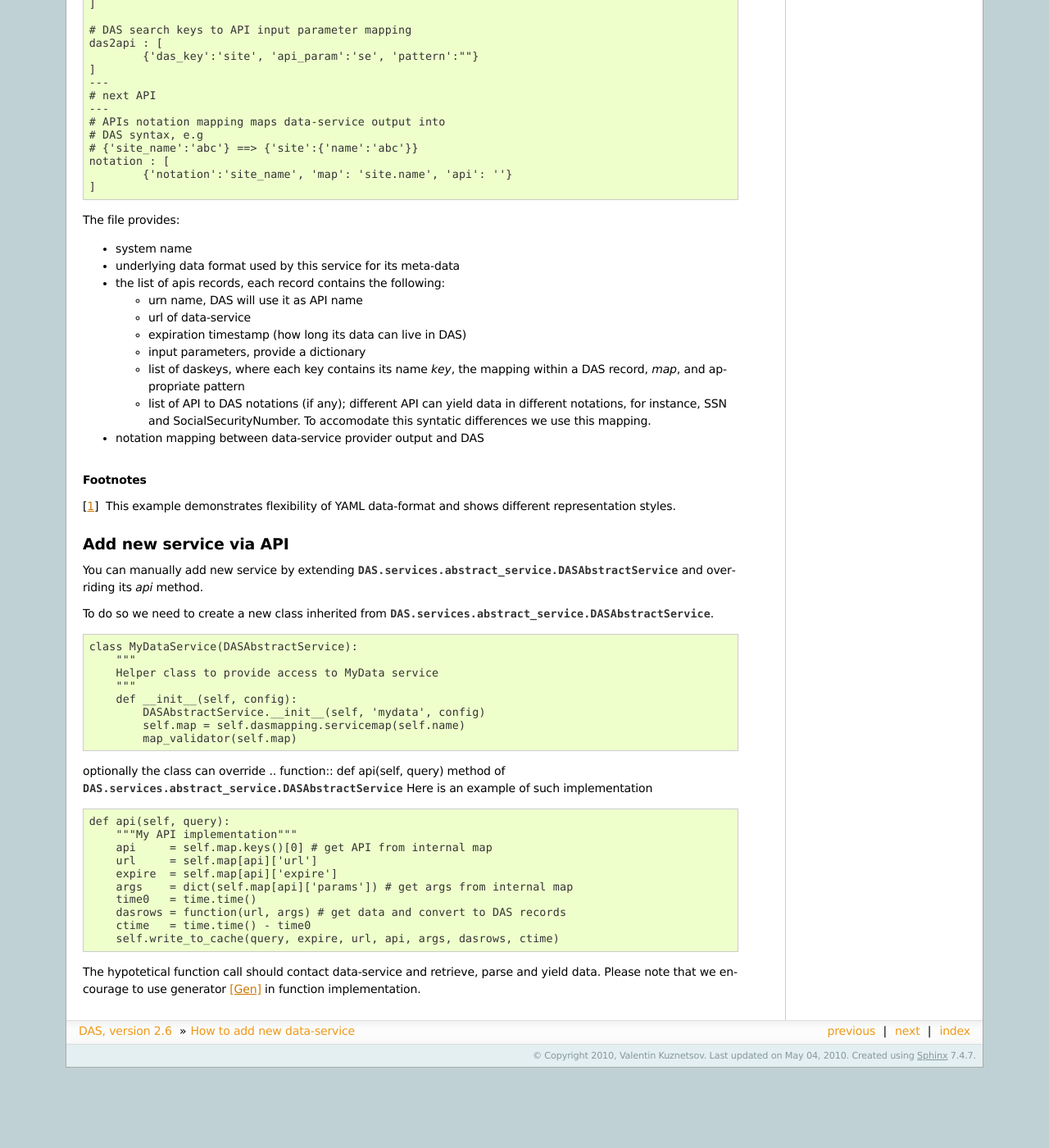
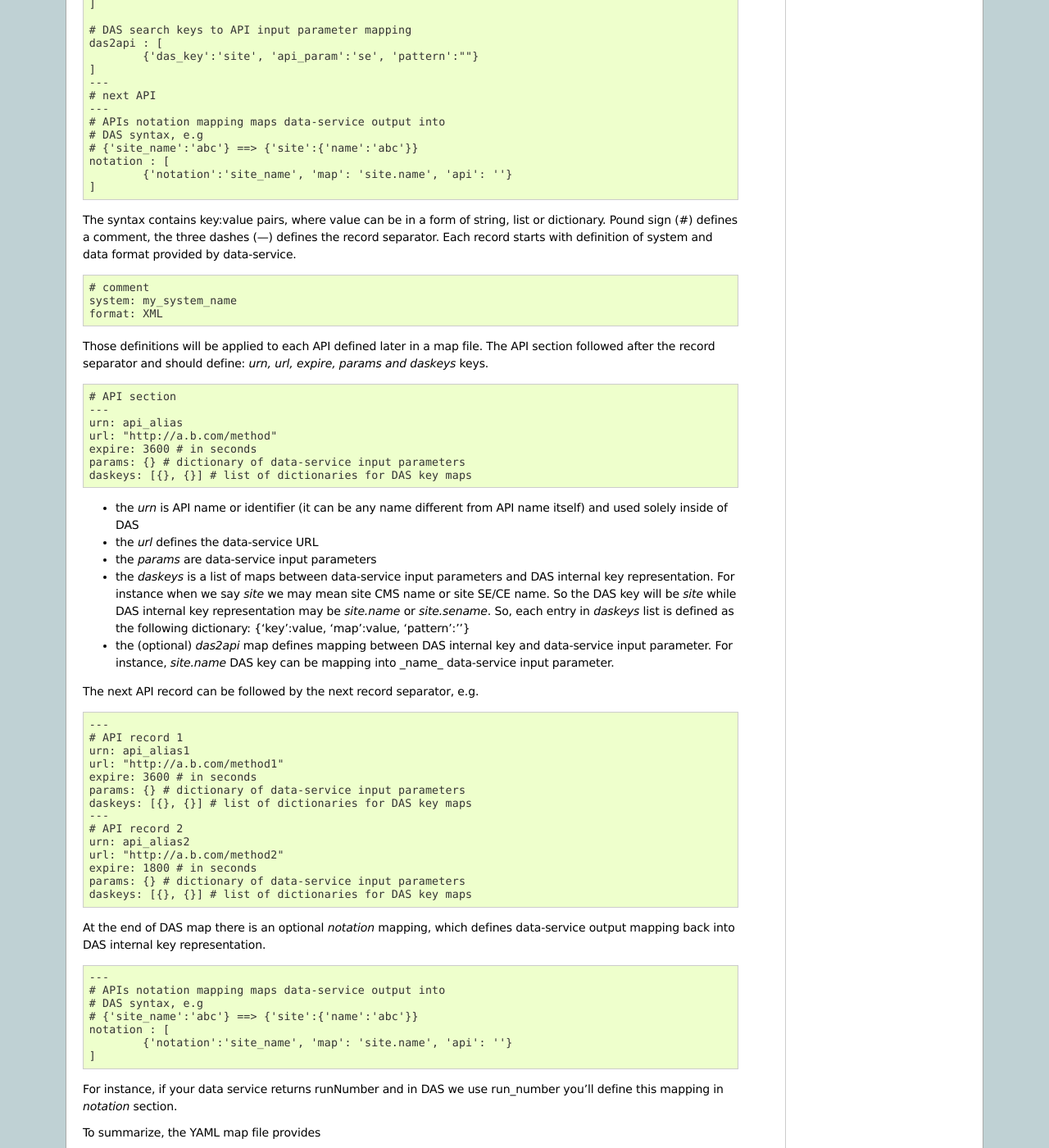
Before and after one commit to dmwm/DAS, a Sphinx documentation site: the page built from doc/sphinx/new_service.rst, in a window 1280 px wide and 1400 px high, scrolled down 655 px. Shown: the whole window at 82% size. Built offline with Sphinx 7.4.7, drawn with Linux system fonts in a browser that asks for light colours; the version number is read from the project's files by our own code; before the commit the page ends 1957 px from its top, so only the background shows below that; some of the changed text lies outside the part shown.

Commit message:
Update doc
git-svn-id: svn+ssh://svn.cern.ch/reps/CMSDMWM/DAS/trunk@1102 4525493e-7705-40b1-a816-d608a930855b

```diff
--- a/doc/sphinx/new_service.rst
+++ b/doc/sphinx/new_service.rst
@@ -55,7 +55,86 @@ in Python we use python YAML library. Here is an example of such configuration
             {'notation':'site_name', 'map': 'site.name', 'api': ''}
     ]
 
-The file provides:
+The syntax contains key:value pairs, where value can be in a
+form of string, list or dictionary. Pound sign (#) defines a
+comment, the three dashes (---) defines the record separator.
+Each record starts with definition of system and data format
+provided by data-service.
+
+.. doctest::
+
+   # comment
+   system: my_system_name
+   format: XML
+
+Those definitions will be applied to each API defined later in
+a map file.
+The API section followed after the record separator and should define:
+*urn, url, expire, params and daskeys* keys.
+
+.. doctest::
+
+   # API section
+   ---
+   urn: api_alias
+   url: "http://a.b.com/method"
+   expire: 3600 # in seconds
+   params: {} # dictionary of data-service input parameters
+   daskeys: [{}, {}] # list of dictionaries for DAS key maps
+
+- the *urn* is API name or identifier (it can be any name different from
+  API name itself) and used solely inside of DAS
+- the *url* defines the data-service URL
+- the *params* are data-service input parameters
+- the *daskeys* is a list of maps between data-service input parameters
+  and DAS internal key representation. For instance when we
+  say *site* we may mean site CMS name or site SE/CE name.
+  So the DAS key will be *site* while DAS internal key
+  representation may be *site.name* or *site.sename*. So, each entry in
+  *daskeys* list is defined as the following dictionary:
+  {'key':value, 'map':value, 'pattern':''}
+- the (optional) *das2api* map defines mapping between DAS internal
+  key and data-service input parameter. For instance, *site.name*
+  DAS key can be mapping into _name_ data-service input parameter.
+
+The next API record can be followed by the next record separator, e.g.
+
+.. doctest::
+
+   ---
+   # API record 1
+   urn: api_alias1
+   url: "http://a.b.com/method1"
+   expire: 3600 # in seconds
+   params: {} # dictionary of data-service input parameters
+   daskeys: [{}, {}] # list of dictionaries for DAS key maps
+   ---
+   # API record 2
+   urn: api_alias2
+   url: "http://a.b.com/method2"
+   expire: 1800 # in seconds
+   params: {} # dictionary of data-service input parameters
+   daskeys: [{}, {}] # list of dictionaries for DAS key maps
+
+At the end of DAS map there is an optional *notation* mapping,
+which defines data-service output mapping back into DAS internal
+key representation.
+
+.. doctest::
+
+   ---
+   # APIs notation mapping maps data-service output into
+   # DAS syntax, e.g
+   # {'site_name':'abc'} ==> {'site':{'name':'abc'}}
+   notation : [
+           {'notation':'site_name', 'map': 'site.name', 'api': ''}
+   ]
+
+For instance, if your data service returns
+runNumber and in DAS we use run_number you'll define this mapping
+in *notation* section.
+
+To summarize, the YAML map file provides
 
 - system name
 - underlying data format used by this service for its meta-data
@@ -68,7 +147,7 @@ The file provides:
   - list of daskeys, where each key contains its name *key*, the
     mapping within a DAS record, *map*, and appropriate pattern
   - list of API to DAS notations (if any); different API can yield
-    data in different notations, for instance, SSN and SocialSecurityNumber.
+    data in different notations, for instance, siteName and site_name.
     To accomodate this syntatic differences we use this mapping.
 
 - notation mapping between data-service provider output and DAS
```
